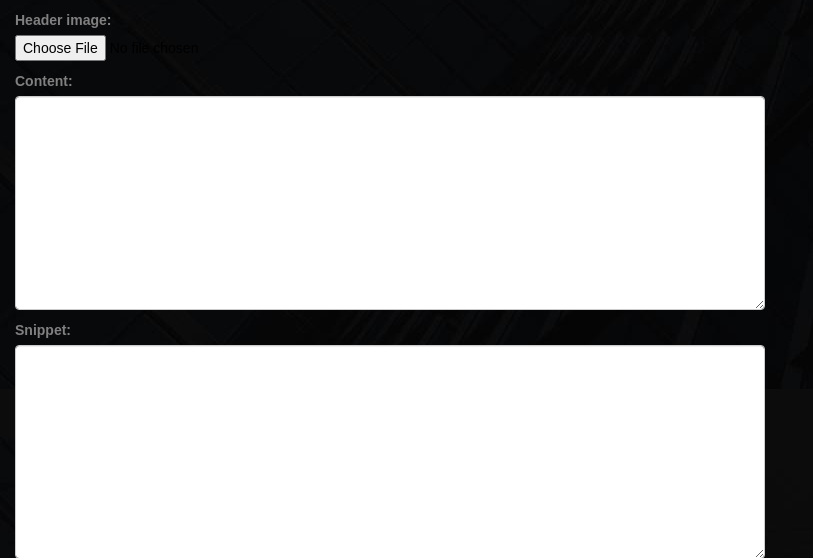
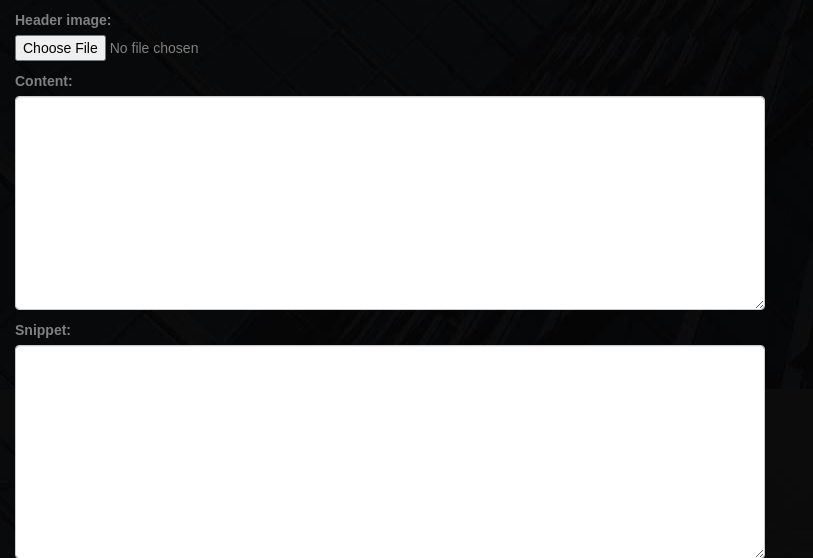
Before and after one commit to EconLQ/liquiduspro, a Django app: page /blogs/create in a window 1280 px wide. Shown: the part 411-969 px from the top of the page, without its empty margins (0-813 px from the left). Run offline with Django 4.2, Linux system fonts and the light colour scheme; the visitor is signed in with stand-in values (Sample User, id 1); data comes from the database, SQL or seed files in the repository; some libraries are stand-ins or nearby versions.

Commit message:
🖼 Added media content to the project

```diff
--- a/apps/static/styles/index.css
+++ b/apps/static/styles/index.css
@@ -225,3 +225,8 @@ div#detailBlogContainer img {
     width: 100%;
     height: auto;
 }
+
+/* Add blog page code */
+input#id_header_image {
+    color: gray;
+}
```
